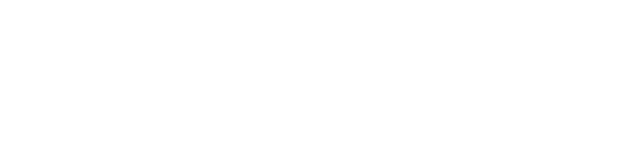
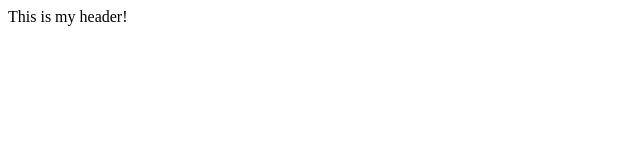
Before and after one commit to 77Alfred1986/git_project_two, a plain HTML site: page index.html in a window 1280 px wide. Shown: the whole page, without its empty margins (0-640 px from the left). Drawn offline with Linux system fonts and the light colour scheme.

Commit message:
header created

```diff
--- a/index.html
+++ b/index.html
@@ -6,6 +6,8 @@
     <title>Document</title>
 </head>
 <body>
-
+    <header>
+        This is my header!
+    </header>
 </body>
 </html>
```
